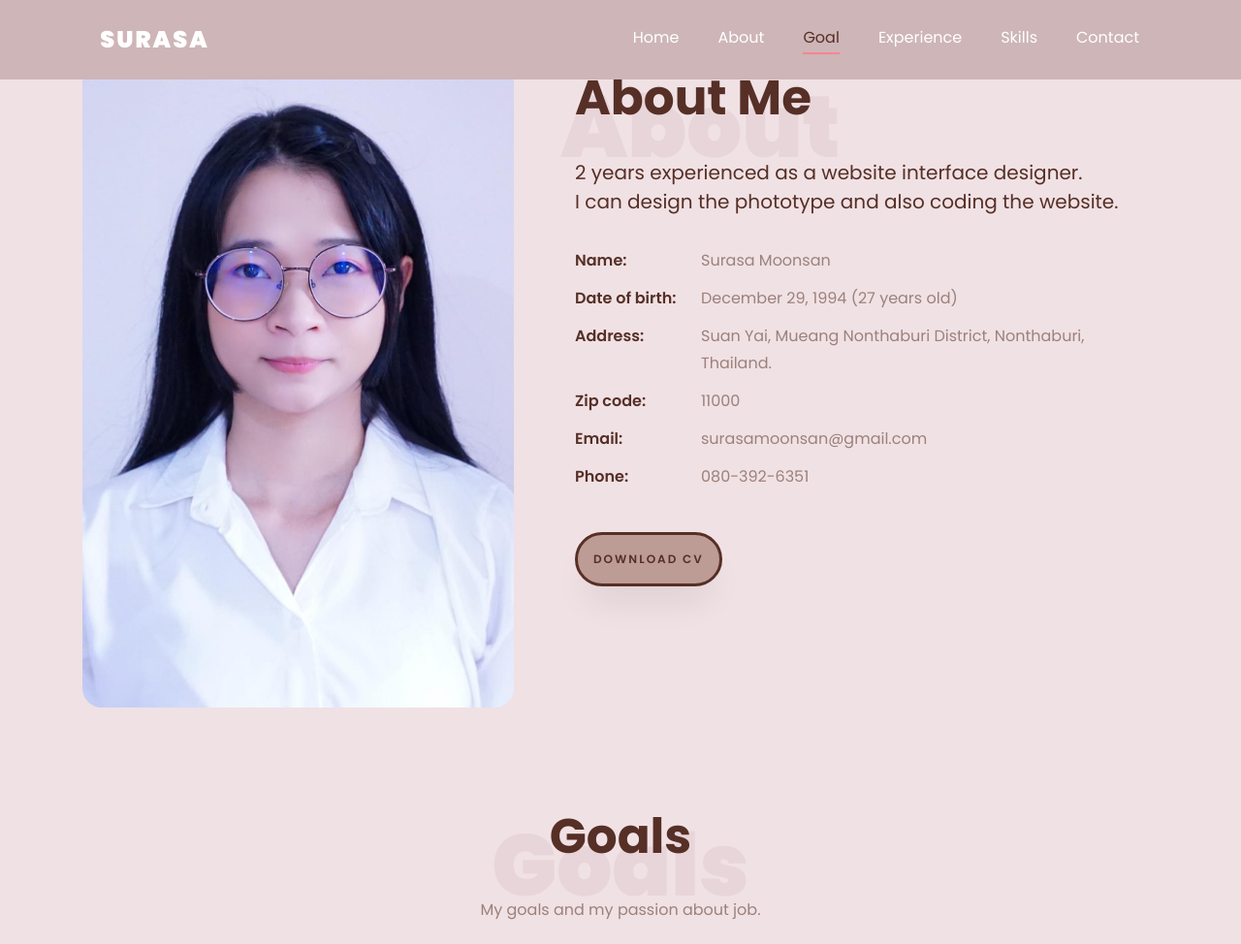
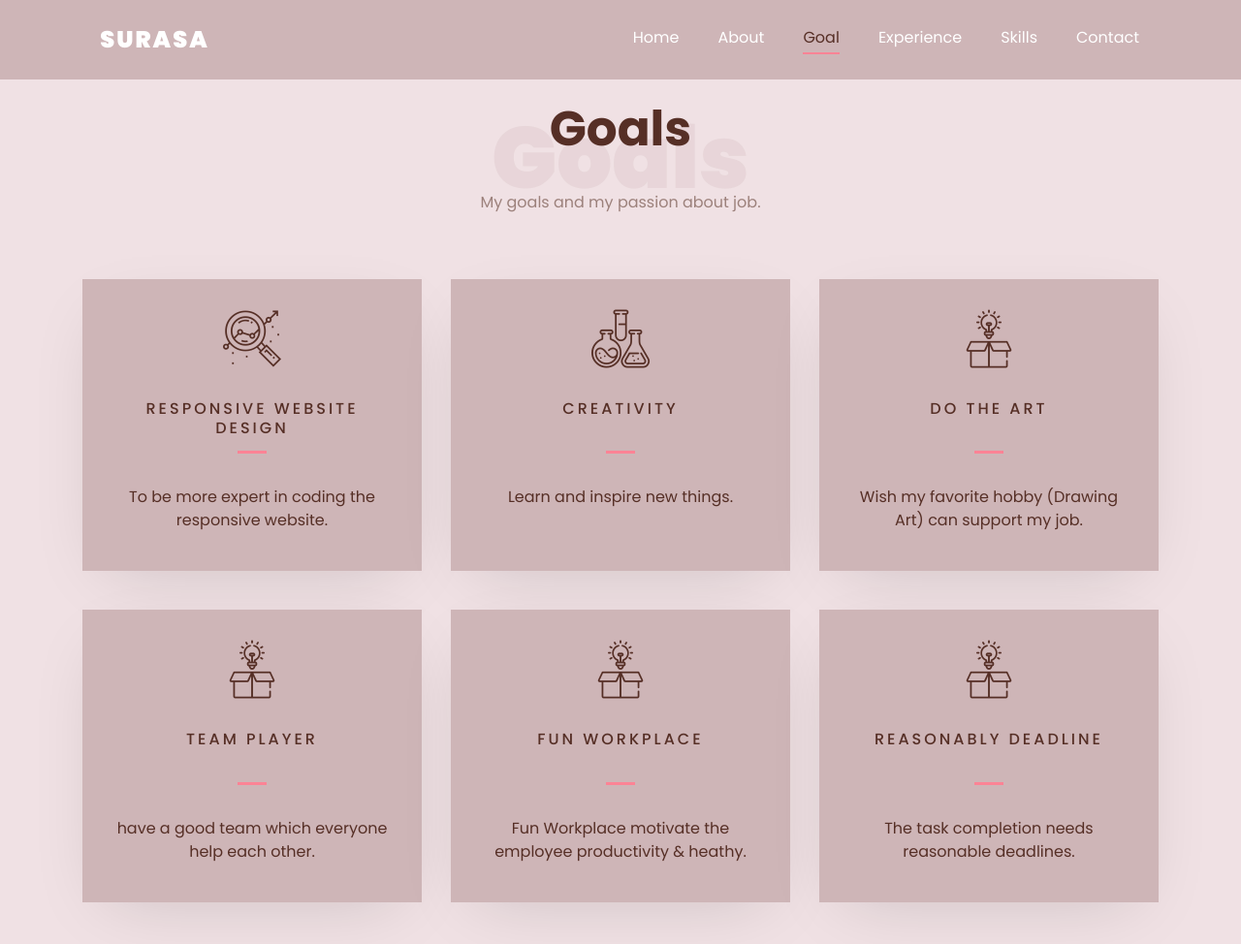
Before and after one commit to SurasaMoonsan/2022-Surasa-Website, a plain HTML site: page index.html in a window 1280 px wide. Shown: the top 974 px of the page at 97% size. Drawn offline with Linux system fonts and the light colour scheme; files whose address does not match are found by name.

Commit message:
Update index.html

```diff
--- a/index.html
+++ b/index.html
@@ -252,41 +252,7 @@ figure figcaption p {
 			</div>
 		</nav>
 
-    <section class="ftco-about img ftco-section ftco-no-pb" id="about-section">
-    	<div class="container"  style="padding-top: 4em;">
-			<div class="row d-flex">
-				<div class="col-md-6 col-lg-5 d-flex">
-					<div class="img-about img d-flex align-items-stretch">
-						<div class="overlay">
-							<img src="images/profile.jpg" class="img d-flex align-self-stretch align-items-center img-radius">
-						</div>
-					</div>
-				</div>
-				<div class="col-md-6 col-lg-7 pl-lg-5 pb-5">
-					<div class="row justify-content-start pb-3">
-						<div class="col-md-12 heading-section ftco-animate">
-							<h1 class="big">About</h1>
-							<h2 class="mb-4">About Me</h2>
-							<h5>2 years experienced as a website interface designer.<br>I can design the phototype and also coding the website.</h5>
-							<ul class="about-info mt-4 px-md-0 px-2">
-							<li class="d-flex"><span>Name:</span> <span>Surasa Moonsan</span></li>
-							<li class="d-flex"><span>Date of birth:</span> <span>December 29, 1994 (27 years old)</span></li>
-							<li class="d-flex"><span>Address:</span> <span>Suan Yai, Mueang Nonthaburi District, Nonthaburi, Thailand.</span></li>
-							<li class="d-flex"><span>Zip code:</span> <span>11000</span></li>
-							<li class="d-flex"><span>Email:</span> <span>surasamoonsan@gmail.com</span></li>
-							<li class="d-flex"><span>Phone: </span> <span>080-392-6351</span></li>
-							</ul>
-						</div>
-					</div>
-					<div class="counter-wrap ftco-animate d-flex mt-md-3">
-						<div class="text">
-						<p><a href="https://drive.google.com/drive/folders/1Oca11gwu1NgFKAssYM4m6wpv1vFTb2ke?usp=sharing" target="_blank" class="btn btn-primary py-3 px-3" >Download CV</a></p>
-						</div>
-					</div>
-				</div>
-			</div>
-    	</div>
-    </section>
+
 	<section class="ftco-section" id="goal-section">
     	<div class="container">
     		<div class="row justify-content-center py-5 mt-5">
```
